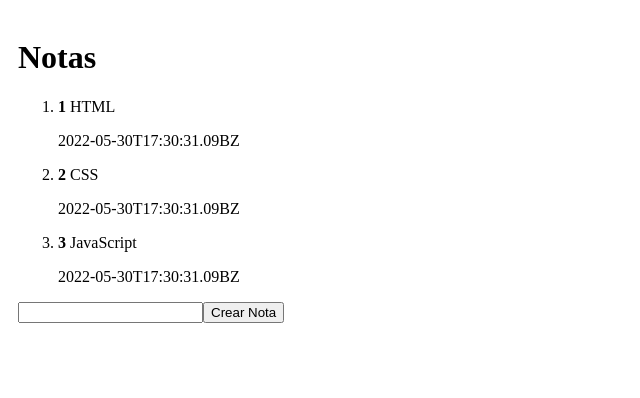
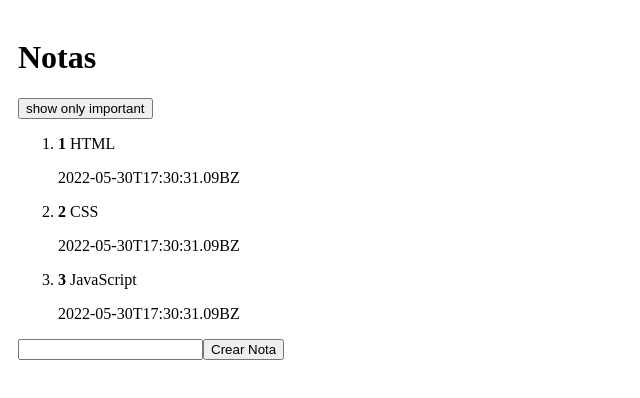
Before and after one commit to ForeverMikk/Bootcamp-midudev, a React (Create React App) app: page / in a window 1280 px wide. Shown: the top 398 px of the page, without its empty margins (0-640 px from the left). Built offline with nearby package versions, Linux system fonts and the light colour scheme.

Commit message:
renderizado de elementos y filtros

```diff
--- a/src/App.js
+++ b/src/App.js
@@ -4,20 +4,23 @@ import Note from './part2/Note';
 const App = (props) => {
 
   const [notes, setNotes] = useState(props.notes);
-  const [newNote, setNewNote] = useState('')
+  const [newNote, setNewNote] = useState('');
+  const [showAll, setShowAll] = useState(true);
 
   const handleChange = (event) => {
     setNewNote(event.target.value);
   }
 
   const handleClick = (event) => {
+    event.preventDefault();
     console.log('crear nota');
     // console.log(newNote);
 
     const noteToAdd = {
       id: notes.length + 1,
       content: newNote,
-      date: new Date().toISOString()
+      date: new Date().toISOString(),
+      important: Math.random() < 0.5
     }
 
     console.log(noteToAdd);
@@ -26,21 +29,33 @@ const App = (props) => {
 
   }
 
+  const handleShowAll = () => {
+    setShowAll(!showAll);
+  }
+
 
   return (
     <div className="App">
       <h1>Notas</h1>
 
+      <button onClick={handleShowAll}>{showAll ? 'show only important' : 'show all'} </button>
       <ol>
-        {notes.map((note) => (
-          <Note {...note}/>
+        {notes
+        .filter(note => {
+          // Si el showAll es true retorna todos los elementos
+          if (showAll === true) return true;
+          // Si no verifica cuales elementos son importantes y los renderiza
+          return note.important === true;
+        })
+        .map((note) => (
+          <Note key={note.id} {...note}/>
         ))}
       </ol>
 
-      <div>
+      <form onSubmit={handleClick}>
         <input type='text' onChange={handleChange} value={newNote} />
-        <button onClick={handleClick}>Crear Nota</button>
-      </div>
+        <button>Crear Nota</button>
+      </form>
     </div>
   );
 }
--- a/src/index.js
+++ b/src/index.js
@@ -25,7 +25,7 @@ const notes = [
     id: 3,
     content: 'JavaScript',
     date: '2022-05-30T17:30:31.09BZ',
-    important: true
+    important: false
   },
 ]
 
--- a/src/part2/Note.jsx
+++ b/src/part2/Note.jsx
@@ -1,10 +1,11 @@
 import React from 'react';
 
-const Note = ({id, content, date}) => {
+const Note = ({id, content, date, important}) => {
     return(
       <li>
         <p><strong>{id}</strong> {content}</p>
         <span>{date}</span>
+        <p>{important}</p>
       </li>
     )
   }
```
